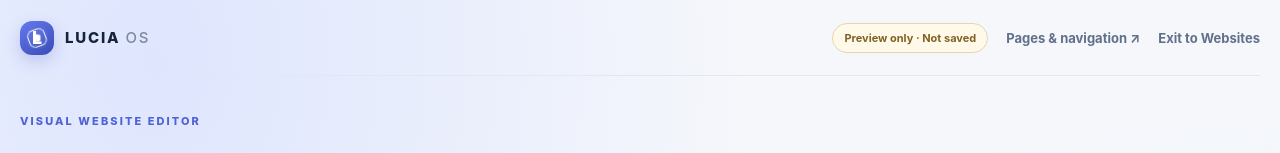
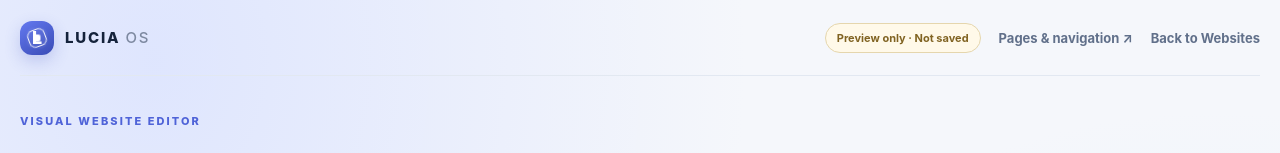
Before and after one commit to trendorafindsinc-jpg/lucia-os, a Next.js app: page /editor in a window 1280 px wide. Shown: the top 153 px of the page. Built offline with nearby package versions, Linux system fonts and the light colour scheme.

Commit message:
Connect editor directly to website publishing

```diff
--- a/src/components/editor/visual-site-editor.tsx
+++ b/src/components/editor/visual-site-editor.tsx
@@ -83,7 +83,7 @@ export function VisualSiteEditor() {
     <main className="editor-page">
       <header className="editor-topbar">
         <Link className="wordmark" href="/" aria-label="LUCIA OS home"><span className="brand-mark" aria-hidden="true">L</span><span>LUCIA <span className="muted-word">OS</span></span></Link>
-        <div className="editor-topbar-actions"><span className="editor-unsaved">{isLoadingSaved ? "Opening saved draft…" : isSaving ? "Saving…" : websiteId ? saveLabel : "Preview only · Not saved"}</span><Link className="editor-back-link" href="/pages">Pages & navigation ↗</Link><Link className="editor-back-link" href="/workspace/websites">Exit to Websites</Link></div>
+        <div className="editor-topbar-actions"><span className="editor-unsaved">{isLoadingSaved ? "Opening saved draft…" : isSaving ? "Saving…" : websiteId ? saveLabel : "Preview only · Not saved"}</span><Link className="editor-back-link" href="/pages">Pages & navigation ↗</Link>{websiteId ? <Link className="editor-back-link" href={`/publish?websiteId=${encodeURIComponent(websiteId)}`}>Publish website ↗</Link> : null}<Link className="editor-back-link" href="/workspace/websites">Back to Websites</Link></div>
       </header>
       <section className="editor-heading">
         <p className="eyebrow">VISUAL WEBSITE EDITOR</p>
```
